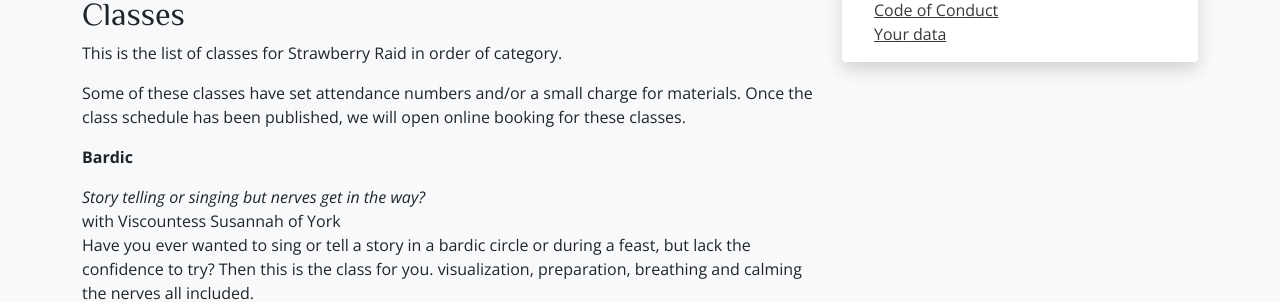
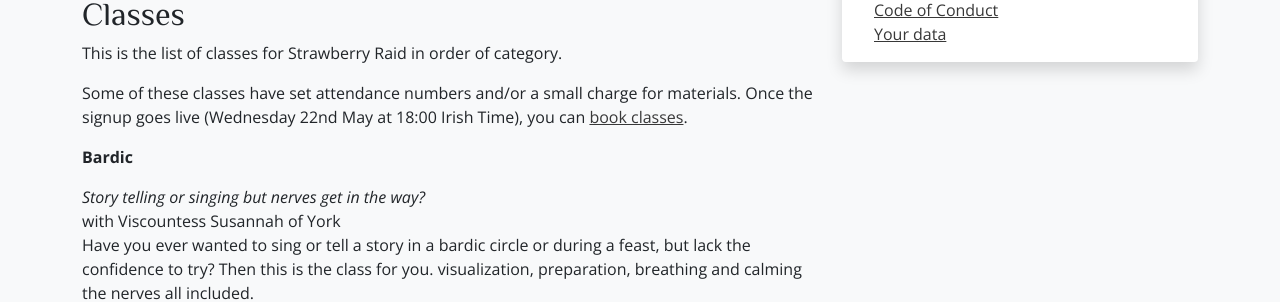
Before and after one commit to drachenwald/dun-in-mara, a Jekyll site: the page built from events/2024/strawberry-raid-iii/classes.md, in a window 1280 px wide and 900 px high, scrolled down 553 px. Shown: the part 178-480 px from the top of the window. Built offline with Jekyll 4.4.1, drawn with Linux system fonts in a browser that asks for light colours; comment, search, counter and statistics services are not loaded.

Commit message:
Class booking links

```diff
--- a/events/2024/strawberry-raid-iii/classes.md
+++ b/events/2024/strawberry-raid-iii/classes.md
@@ -12,7 +12,7 @@ excerpt: "30 May-3 June 2024. Sigginstown Castle, Co. Wexford, Ireland."
 
 <p>This is the list of classes for Strawberry Raid in order of category.</p>
 
-<p>Some of these classes have set attendance numbers and/or a small charge for materials.  Once the class schedule has been published, we will open online booking for these classes.</p>
+<p>Some of these classes have set attendance numbers and/or a small charge for materials.  Once the signup goes live (Wednesday 22nd May at 18:00 Irish Time), you can <a href="https://fienta.com/strawberry-raid-iii-class-signup">book classes</a>.</p>
 
 **Bardic**
 
```
Also changed, not shown: events/2024/strawberry-raid-iii/index.md (+1 -1 lines).
